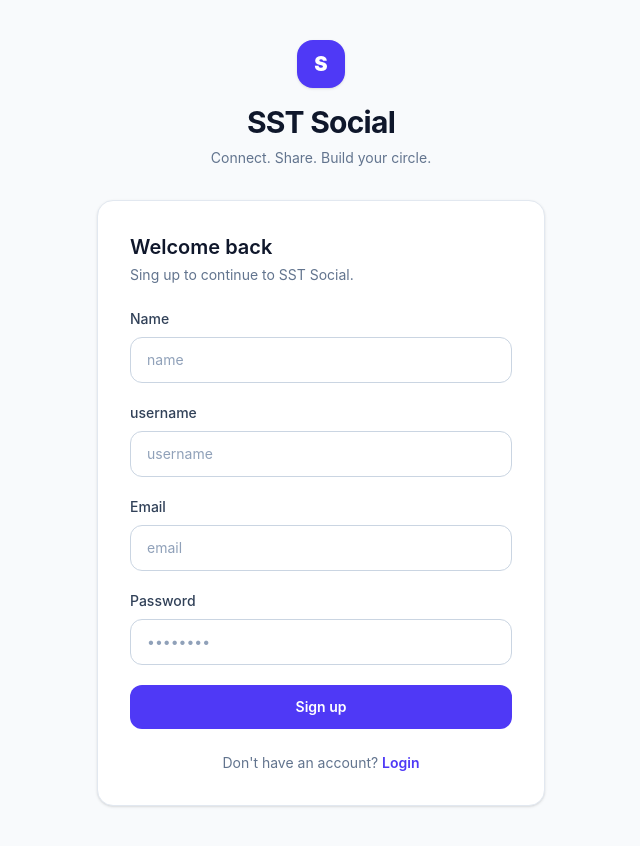
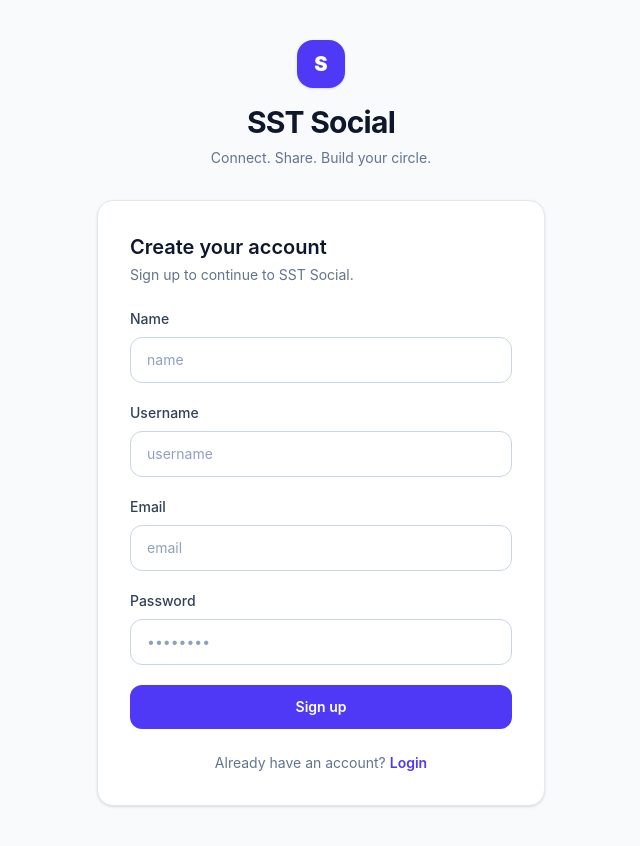
Before and after one commit to mrinal1224/Social-Media-A-2029, a React (Vite) app in the folder frontend/vite-project/: page /signup in a window 1280 px wide. Shown: the whole page, without its empty margins (319-959 px from the left). Built offline with nearby package versions, Linux system fonts and the light colour scheme; no server answers.

Commit message:
fix signup redirect and form flow

```diff
--- a/frontend/vite-project/src/pages/SignUp.jsx
+++ b/frontend/vite-project/src/pages/SignUp.jsx
@@ -1,30 +1,30 @@
 import { useState } from 'react'
-import { Link } from 'react-router-dom'
+import { Link, useNavigate } from 'react-router-dom'
 import axiosInstance from '../axiosCalls/axios'
 
 function SignUp() {
-
-  const [form, setForm] = useState({ name: "", email: "", username: "", password: "" })
+  const [form, setForm] = useState({ name: '', email: '', username: '', password: '' })
   const [err, setErr] = useState('')
   const [loader, setLoader] = useState(false)
-
+  const navigate = useNavigate()
 
   const handleChange = (e) => {
-    setForm((prev) => ({ ...prev, [e.target.name]: e.target.value }));
+    setForm((prev) => ({ ...prev, [e.target.name]: e.target.value }))
   }
 
   const handleSubmit = async (e) => {
     e.preventDefault()
     setErr('')
     setLoader(true)
+
     try {
-
-    await axiosInstance.post('/users/register' , form)
-
-    console.log('User Registered')
-
+      await axiosInstance.post('/users/register', form)
+      navigate('/login')
     } catch (error) {
       console.log(error)
+      setErr(error.response?.data?.message || 'Registration failed. Please try again.')
+    } finally {
+      setLoader(false)
     }
   }
 
@@ -41,38 +41,38 @@ function SignUp() {
 
         <div className="rounded-2xl border border-slate-200 bg-white p-6 shadow-sm sm:p-8">
           <div className="mb-6">
-            <h2 className="text-xl font-semibold text-slate-900">Welcome back</h2>
-            <p className="mt-1 text-sm text-slate-500">Sing up to continue to SST Social.</p>
+            <h2 className="text-xl font-semibold text-slate-900">Create your account</h2>
+            <p className="mt-1 text-sm text-slate-500">Sign up to continue to SST Social.</p>
           </div>
 
-          <form className="space-y-5">
+          {err && <p className="mb-4 text-sm text-red-600">{err}</p>}
+
+          <form className="space-y-5" onSubmit={handleSubmit}>
             <div>
               <label htmlFor="name" className="mb-2 block text-sm font-medium text-slate-700">Name</label>
               <input
                 id="name"
                 name="name"
-                type="name"
+                type="text"
                 placeholder="name"
                 value={form.name}
                 onChange={handleChange}
-
                 className="w-full rounded-xl border border-slate-300 bg-white px-4 py-3 text-sm text-slate-900 outline-none transition placeholder:text-slate-400 focus:border-indigo-500 focus:ring-4 focus:ring-indigo-100"
               />
             </div>
 
             <div>
-              <label htmlFor="username" className="mb-2 block text-sm font-medium text-slate-700">username</label>
+              <label htmlFor="username" className="mb-2 block text-sm font-medium text-slate-700">Username</label>
               <input
                 id="username"
                 name="username"
-                type="usernam"
+                type="text"
                 placeholder="username"
                 value={form.username}
                 onChange={handleChange}
                 className="w-full rounded-xl border border-slate-300 bg-white px-4 py-3 text-sm text-slate-900 outline-none transition placeholder:text-slate-400 focus:border-indigo-500 focus:ring-4 focus:ring-indigo-100"
               />
             </div>
-
 
             <div>
               <label htmlFor="email" className="mb-2 block text-sm font-medium text-slate-700">Email</label>
@@ -86,7 +86,6 @@ function SignUp() {
                 className="w-full rounded-xl border border-slate-300 bg-white px-4 py-3 text-sm text-slate-900 outline-none transition placeholder:text-slate-400 focus:border-indigo-500 focus:ring-4 focus:ring-indigo-100"
               />
             </div>
-
 
             <div>
               <label htmlFor="password" className="mb-2 block text-sm font-medium text-slate-700">Password</label>
@@ -102,16 +101,16 @@ function SignUp() {
             </div>
 
             <button
-              type="button"
-              className="w-full rounded-xl bg-indigo-600 px-4 py-3 text-sm font-semibold text-white transition hover:bg-indigo-700 active:scale-[0.99]"
-              onClick={handleSubmit}
+              type="submit"
+              disabled={loader}
+              className="w-full rounded-xl bg-indigo-600 px-4 py-3 text-sm font-semibold text-white transition hover:bg-indigo-700 active:scale-[0.99] disabled:cursor-not-allowed disabled:opacity-60"
             >
-              Sign up
+              {loader ? 'Signing up...' : 'Sign up'}
             </button>
           </form>
 
           <p className="mt-6 text-center text-sm text-slate-500">
-            Don't have an account?{' '}
+            Already have an account?{' '}
             <Link to="/login" className="font-semibold text-indigo-600 hover:text-indigo-700">
               Login
             </Link>
```
